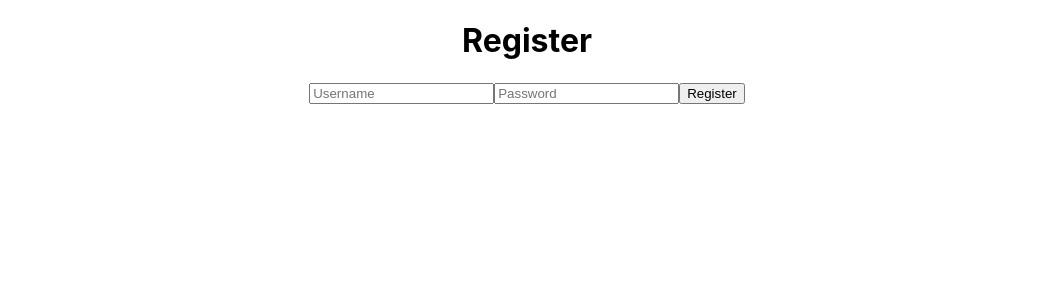
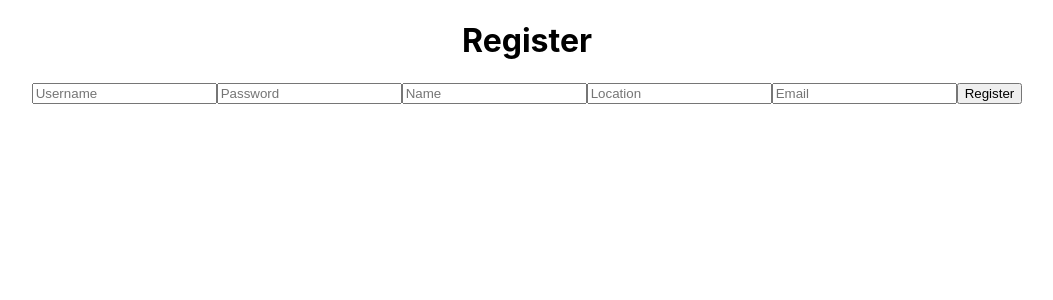
Before and after one commit to Build-Week-Chef-Portfolio-5/frontend, a React (Create React App) app in the folder chef-portfolio/: page /register in a window 1280 px wide. Shown: the top 300 px of the page, without its empty margins (113-1166 px from the left). Built offline with nearby package versions, Linux system fonts and the light colour scheme.

Commit message:
register update

```diff
--- a/chef-portfolio/src/components/Register.js
+++ b/chef-portfolio/src/components/Register.js
@@ -22,13 +22,16 @@ const Register = props => {
     e.preventDefault();
     setData({ ...data, isFetching: true });
     axios
-      .post("https://chefposts.herokuapp.com/api/chefs/register")
+      .post("https://chefposts.herokuapp.com/api/chefs/register", data)
       .then(res => {
         setData("response", res.data);
         props.history.push("/");
       })
       .catch(err =>
-        console.log("sorry, an error has occured while registering your information", err)
+        console.log(
+          "sorry, an error has occured while registering your information",
+          err
+        )
       );
   };
 
@@ -51,8 +54,28 @@ const Register = props => {
             value={data.password}
             onChange={handleChange}
           />
+          <input
+            type="text"
+            name="name"
+            placeholder="Name"
+            value={data.name}
+            onChange={handleChange}
+          />
+          <input
+            type="text"
+            name="location"
+            placeholder="Location"
+            value={data.location}
+            onChange={handleChange}
+          />
+          <input
+            type="text"
+            name="contact_info"
+            placeholder="Email"
+            value={data.contact_info}
+            onChange={handleChange}
+          />
           {/* make a three inputs in this form for name, location, and contact_info */}
-
           <button type="submit">Register</button>
           {data.isFetching && "...Registering Profile"}{" "}
           {/* optional loading state */}
```
